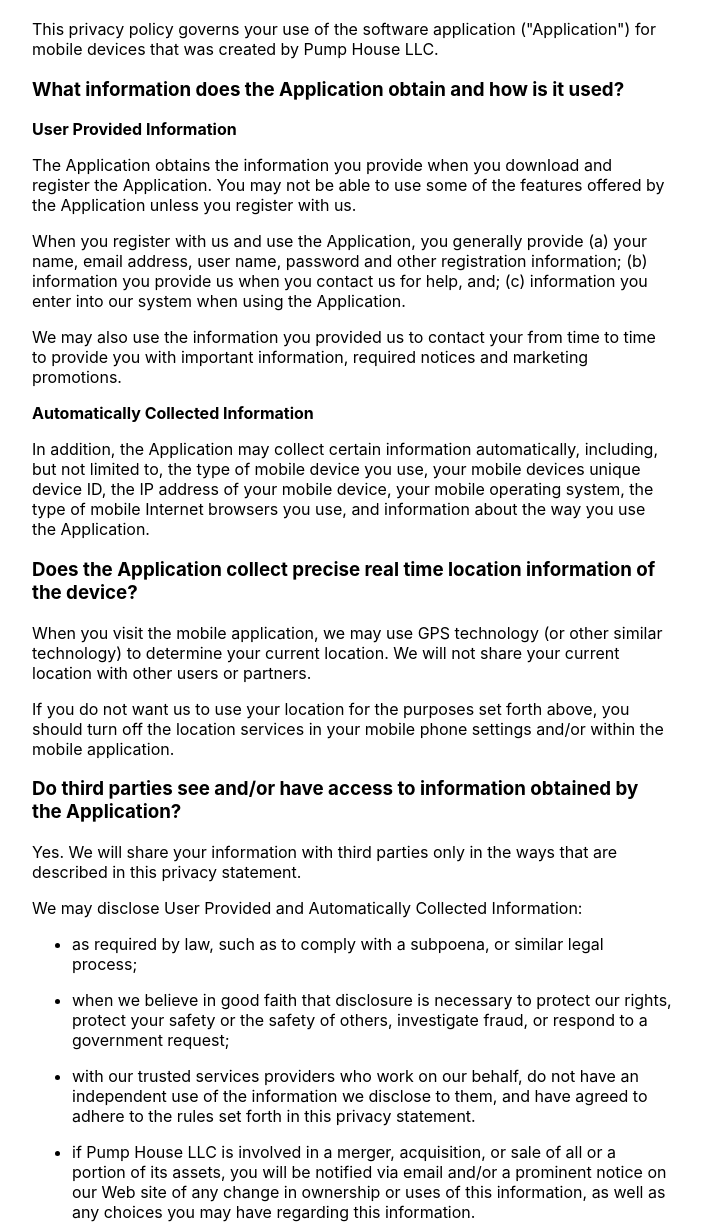
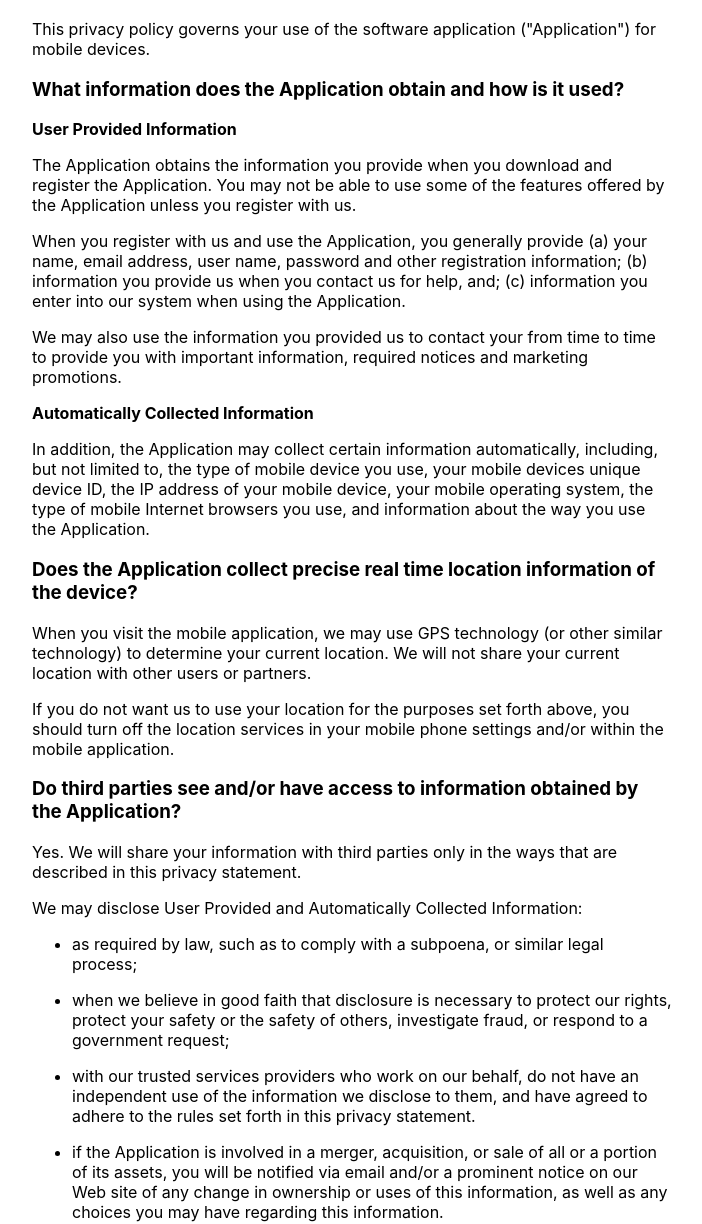
Before and after one commit to ghking/Privacy-Policy, a plain HTML site: page index.html in a window 1280 px wide. Shown: the part 79-1303 px from the top of the page, without its empty margins (288-990 px from the left). Drawn offline with nearby package versions, Linux system fonts and the light colour scheme.

Commit message:
Update index.html

```diff
--- a/index.html
+++ b/index.html
@@ -21,7 +21,7 @@
 
 		<h1><span class="name"></span> Privacy Policy</h1>
 		<p></p>
-		<p>This privacy policy governs your use of the software application <span class="name"></span> ("Application") for mobile devices that was created by Pump House LLC.</p>
+		<p>This privacy policy governs your use of the software application <span class="name"></span> ("Application") for mobile devices.</p>
 		<p></p>
 		<h3>What information does the Application obtain and how is it used?</h3>
 		<p></p>
@@ -49,7 +49,7 @@
 			<li><p>as required by law, such as to comply with a subpoena, or similar legal process;</p></li>
 			<li><p>when we believe in good faith that disclosure is necessary to protect our rights, protect your safety or the safety of others, investigate fraud, or respond to a government request;</p></li>
 			<li><p>with our trusted services providers who work on our behalf, do not have an independent use of the information we disclose to them, and have agreed to adhere to the rules set forth in this privacy statement.</p></li>
-			<li><p>if Pump House LLC is involved in a merger, acquisition, or sale of all or a portion of its assets, you will be notified via email and/or a prominent notice on our Web site of any change in ownership or uses of this information, as well as any choices you may have regarding this information.</p></li>
+			<li><p>if the Application is involved in a merger, acquisition, or sale of all or a portion of its assets, you will be notified via email and/or a prominent notice on our Web site of any change in ownership or uses of this information, as well as any choices you may have regarding this information.</p></li>
 		</ul>
 		<p></p>
 		<h3>What are my opt-out rights?</h3>
```
